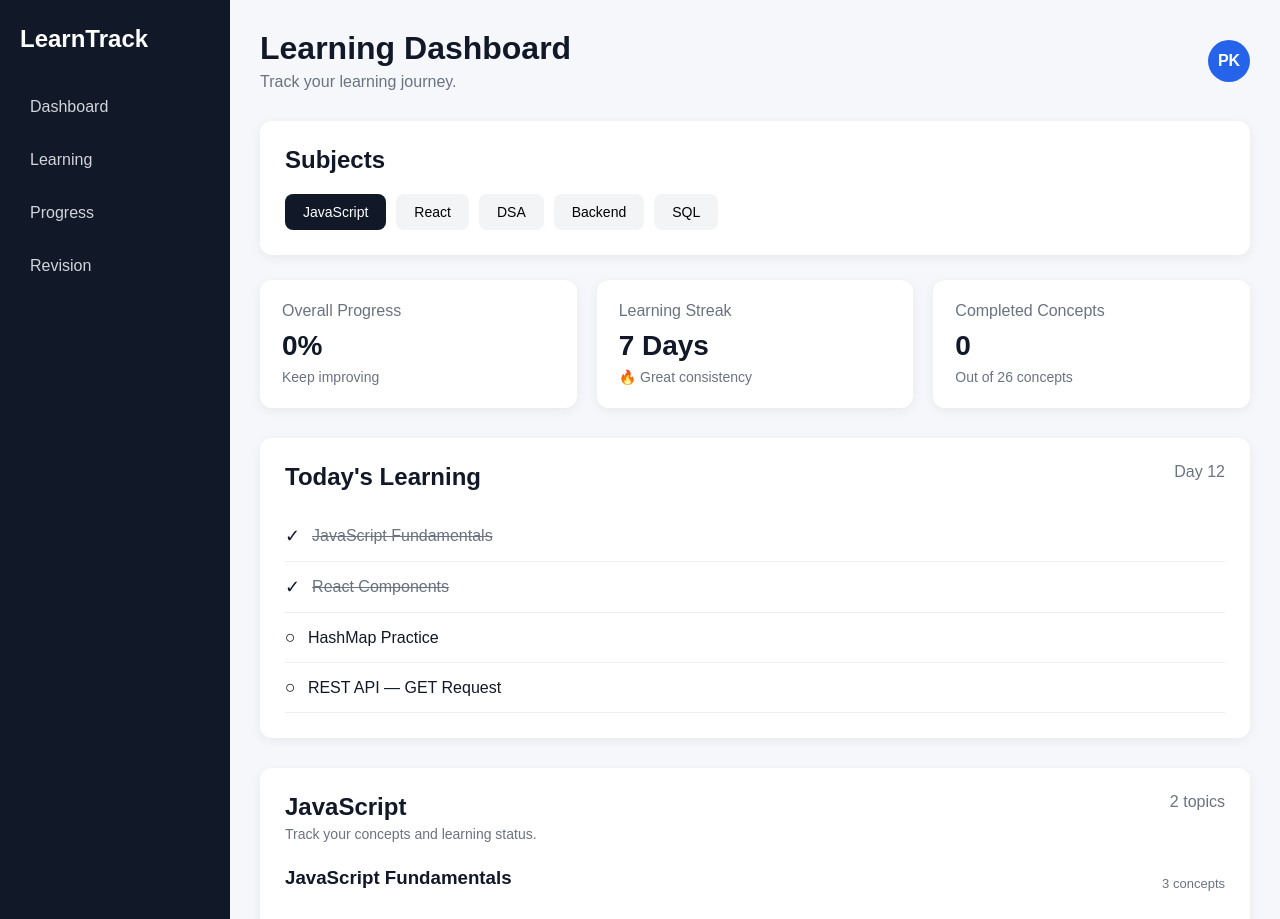
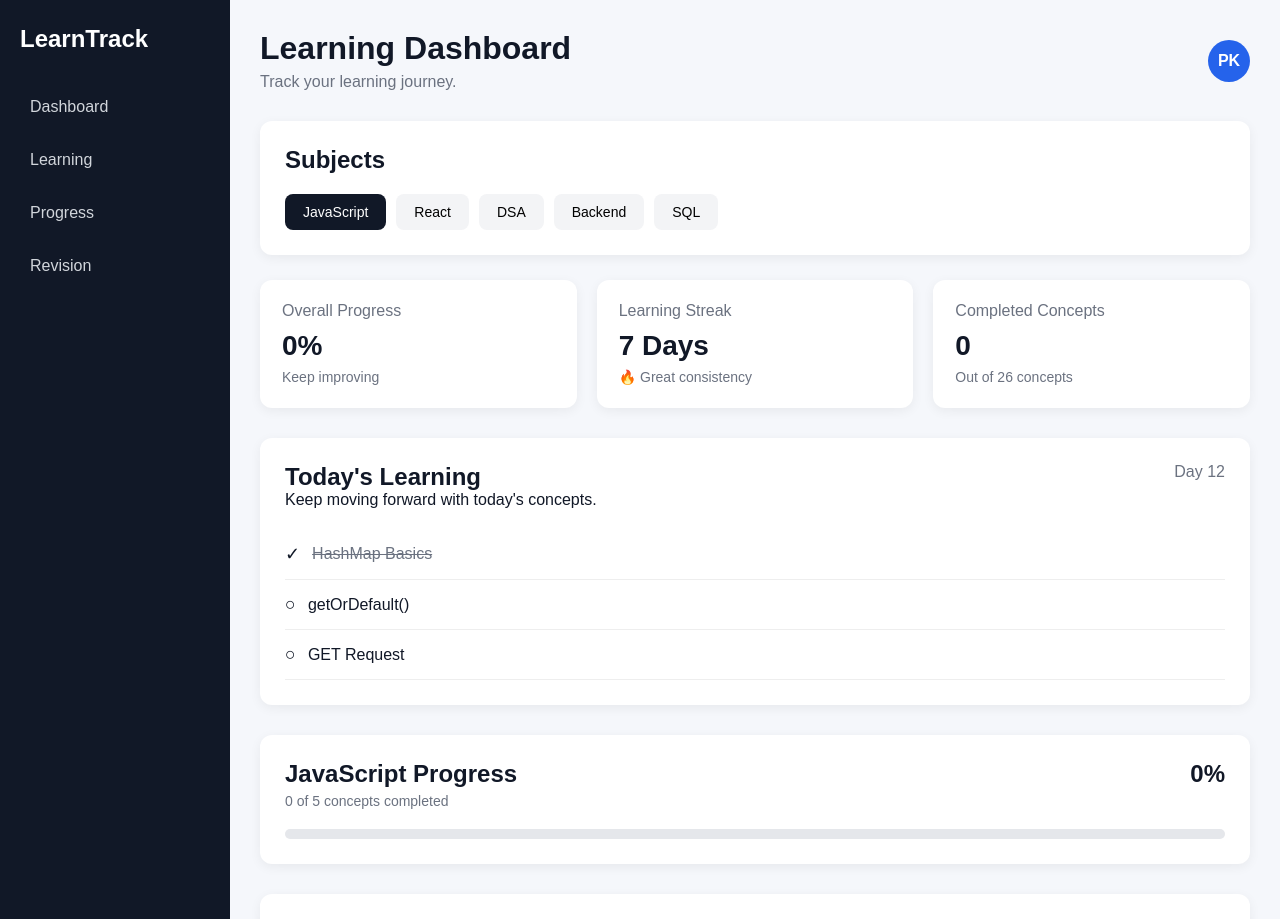
Before and after one commit to Pratik-z005/learning-dashboard, a React (Vite) app: page / in a window 1280 px wide. Shown: the top 919 px of the page. Built offline with nearby package versions, Linux system fonts and the light colour scheme.

Commit message:
Add dynamic today's learning data

```diff
--- /dev/null
+++ b/src/components/ProgressBar.jsx
@@ -0,0 +1,9 @@
+function ProgressBar({ value }) {
+  return (
+    <div className="progress-bar-container">
+      <div className="progress-bar" style={{ width: `${value}%` }}></div>
+    </div>
+  );
+}
+
+export default ProgressBar;
--- a/src/components/TodayLearning.jsx
+++ b/src/components/TodayLearning.jsx
@@ -1,30 +1,25 @@
-function TodayLearning() {
+function TodayLearning({ learning }) {
   return (
     <section className="today-learning">
       <div className="section-heading">
-        <h2>Today's Learning</h2>
-        <span>Day 12</span>
+        <div>
+          <h2>Today's Learning</h2>
+          <p>Keep moving forward with today's concepts.</p>
+        </div>
+
+        <span>Day {learning.day}</span>
       </div>
 
-      <div className="learning-item completed">
-        <span>✓</span>
-        <p>JavaScript Fundamentals</p>
-      </div>
+      {learning.concepts.map((concept) => (
+        <div
+          className={`learning-item ${concept.completed ? "completed" : ""}`}
+          key={concept.id}
+        >
+          <span>{concept.completed ? "✓" : "○"}</span>
 
-      <div className="learning-item completed">
-        <span>✓</span>
-        <p>React Components</p>
-      </div>
-
-      <div className="learning-item">
-        <span>○</span>
-        <p>HashMap Practice</p>
-      </div>
-
-      <div className="learning-item">
-        <span>○</span>
-        <p>REST API — GET Request</p>
-      </div>
+          <p>{concept.name}</p>
+        </div>
+      ))}
     </section>
   );
 }
--- a/src/data/learningData.js
+++ b/src/data/learningData.js
@@ -225,4 +225,26 @@ const learningData = [
   },
 ];
 
-export default learningData;
+const todayLearning = {
+  day: 12,
+  date: "2026-09-24",
+  concepts: [
+    {
+      id: 3009,
+      name: "HashMap Basics",
+      completed: true,
+    },
+    {
+      id: 3011,
+      name: "getOrDefault()",
+      completed: false,
+    },
+    {
+      id: 4002,
+      name: "GET Request",
+      completed: false,
+    },
+  ],
+};
+
+export { learningData, todayLearning };
--- a/src/index.css
+++ b/src/index.css
@@ -342,3 +342,37 @@ body {
   outline: none;
   border-color: #111827;
 }
+
+.subject-progress {
+  background: white;
+  padding: 25px;
+  border-radius: 12px;
+  margin-top: 30px;
+  box-shadow: 0 3px 12px rgba(0, 0, 0, 0.06);
+}
+
+.subject-progress .section-heading p {
+  color: #6b7280;
+  font-size: 14px;
+  margin-top: 5px;
+}
+
+.subject-progress strong {
+  font-size: 24px;
+}
+
+.progress-bar-container {
+  width: 100%;
+  height: 10px;
+  background: #e5e7eb;
+  border-radius: 10px;
+  overflow: hidden;
+  margin-top: 20px;
+}
+
+.progress-bar {
+  height: 100%;
+  background: #111827;
+  border-radius: 10px;
+  transition: width 0.3s ease;
+}
--- a/src/pages/Dashboard.jsx
+++ b/src/pages/Dashboard.jsx
@@ -6,12 +6,17 @@ import ProgressCard from "../components/ProgressCard";
 import TodayLearning from "../components/TodayLearning";
 import ConceptTracker from "../components/ConceptTracker";
 import NeedsWork from "../components/NeedsWork";
+import ProgressBar from "../components/ProgressBar";
 
 import SubjectSelector from "../components/SubjectSelector";
 
-import learningData from "../data/learningData";
+import { learningData, todayLearning } from "../data/learningData";
 
-import { getProgress, getNeedsWork } from "../utils/progressUtils";
+import {
+  getProgress,
+  getNeedsWork,
+  getSubjectProgress,
+} from "../utils/progressUtils";
 
 function Dashboard() {
   const [selectedSubject, setSelectedSubject] = useState(learningData[0]);
@@ -60,6 +65,11 @@ function Dashboard() {
 
   const needsWork = getNeedsWork(learningData);
 
+  const subjectProgress = getSubjectProgress(
+    selectedSubject,
+    completedConcepts,
+  );
+
   return (
     <div className="app-layout">
       <Sidebar />
@@ -93,7 +103,24 @@ function Dashboard() {
           />
         </section>
 
-        <TodayLearning />
+        <TodayLearning learning={todayLearning} />
+
+        <section className="subject-progress">
+          <div className="section-heading">
+            <div>
+              <h2>{selectedSubject.name} Progress</h2>
+
+              <p>
+                {subjectProgress.completed} of {subjectProgress.total} concepts
+                completed
+              </p>
+            </div>
+
+            <strong>{subjectProgress.progress}%</strong>
+          </div>
+
+          <ProgressBar value={subjectProgress.progress} />
+        </section>
 
         <ConceptTracker
           subject={selectedSubject}
--- a/src/utils/progressUtils.js
+++ b/src/utils/progressUtils.js
@@ -14,6 +14,30 @@ function getAllConcepts(learningData) {
 
 function getProgress(learningData, completedConcepts) {
   const concepts = getAllConcepts(learningData);
+
+  const total = concepts.length;
+
+  const completed = concepts.filter((concept) =>
+    completedConcepts.includes(concept.id),
+  ).length;
+
+  const progress = total === 0 ? 0 : Math.round((completed / total) * 100);
+
+  return {
+    total,
+    completed,
+    progress,
+  };
+}
+
+function getSubjectProgress(subject, completedConcepts) {
+  const concepts = [];
+
+  subject.topics.forEach((topic) => {
+    topic.concepts.forEach((concept) => {
+      concepts.push(concept);
+    });
+  });
 
   const total = concepts.length;
 
@@ -54,4 +78,4 @@ function getNeedsWork(learningData) {
   return needsWork;
 }
 
-export { getAllConcepts, getProgress, getNeedsWork };
+export { getAllConcepts, getProgress, getNeedsWork, getSubjectProgress };
```
